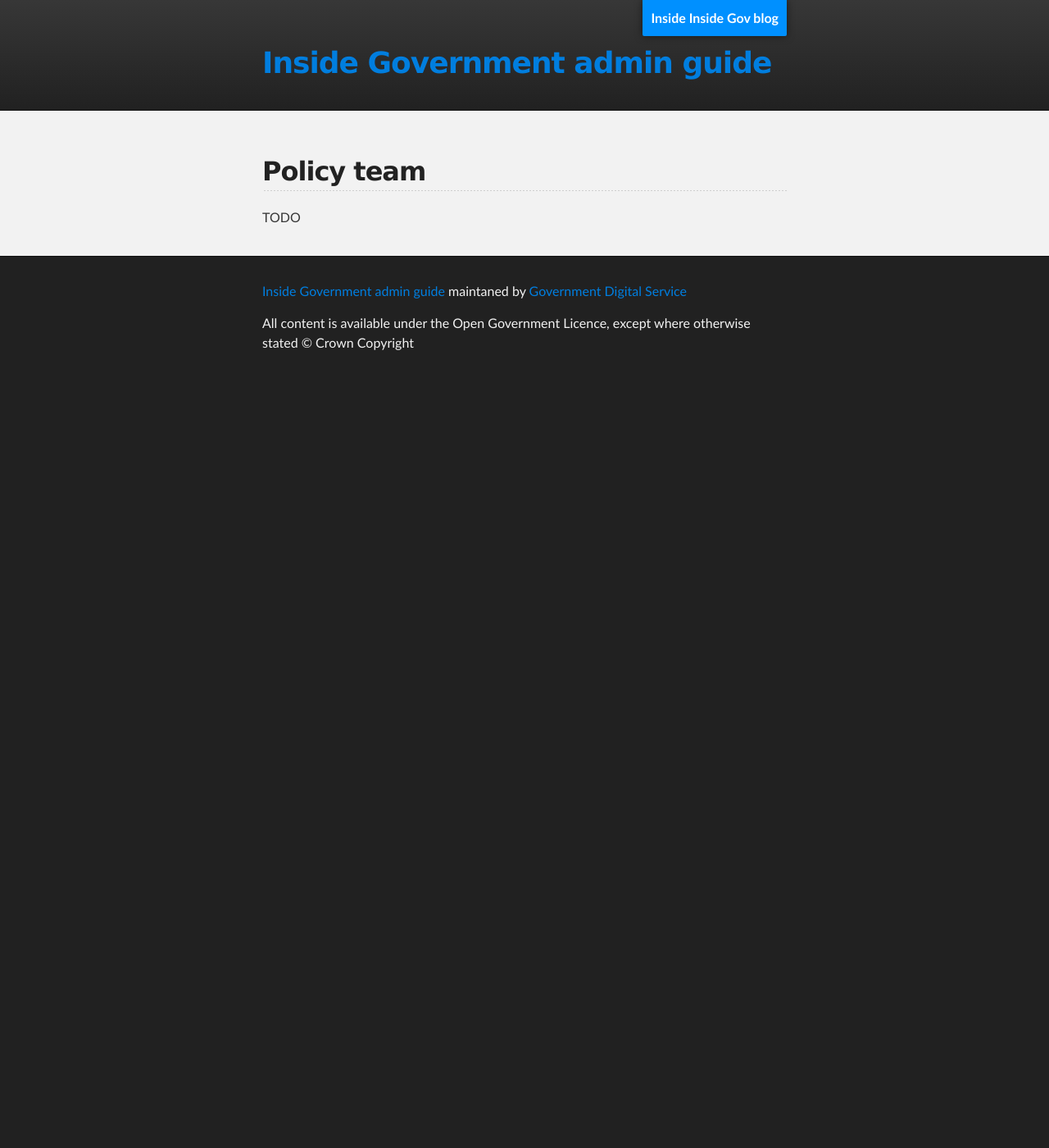
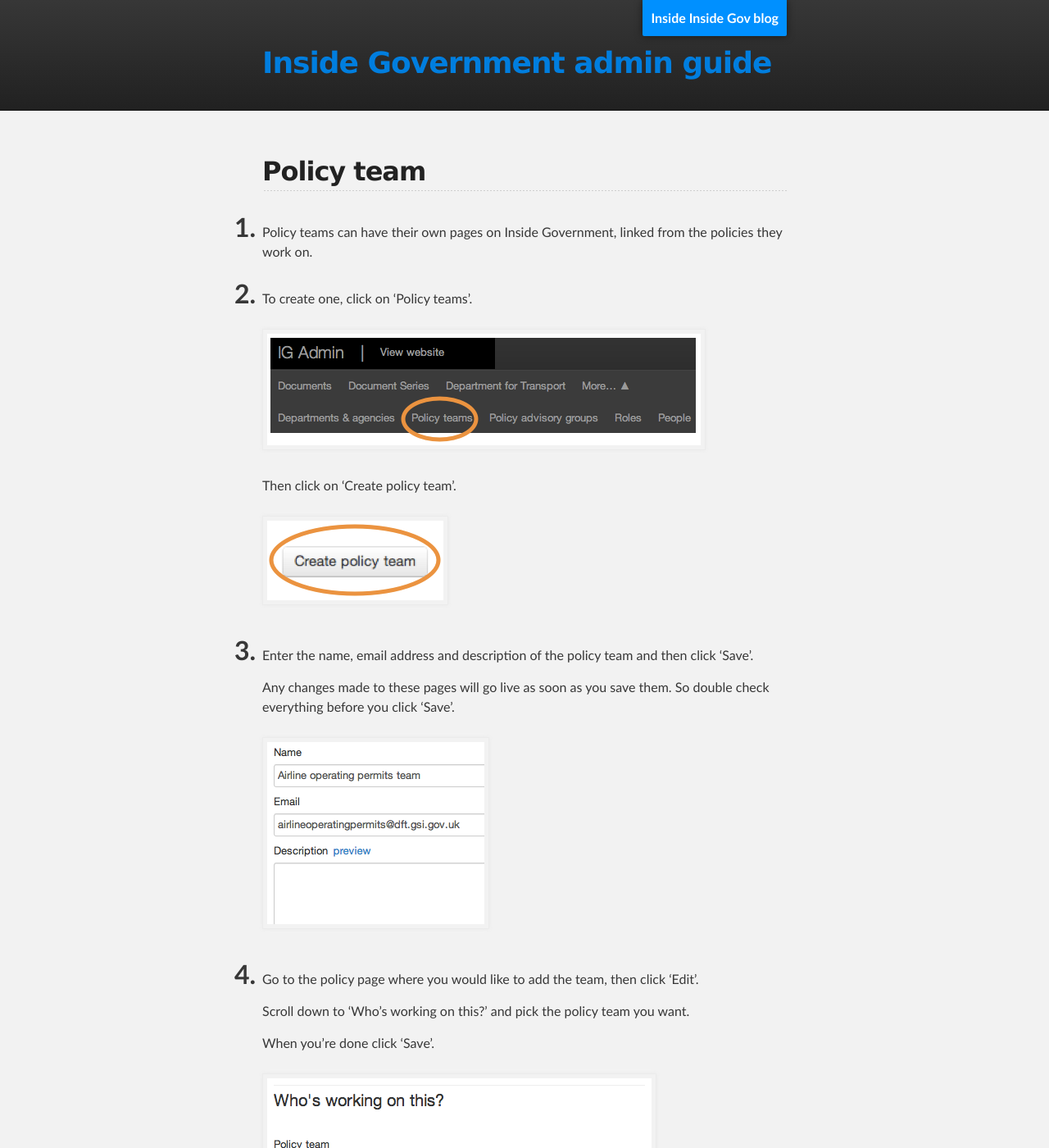
Before and after one commit to alphagov/inside-government-admin-guide, a Jekyll site: the page built from editing-other-pages/policy-team.md, in a window 1280 px wide and 1400 px high. Shown: the whole window at 82% size. Built offline with Jekyll 4.4.1, drawn with Linux system fonts in a browser that asks for light colours; some of the changed text lies outside the part shown.

Commit message:
Finished 'policy team'

```diff
--- a/editing-other-pages/policy-team.md
+++ b/editing-other-pages/policy-team.md
@@ -5,4 +5,30 @@ title: Inside Government Admin Guide - Policy team
 
 ## Policy team
 
-TODO
+1. Policy teams can have their own pages on Inside Government, linked from the policies they work on.
+
+2. To create one, click on ‘Policy teams’.
+
+	![Policy team 1](policy-team-1.png)
+
+	Then click on ‘Create policy team’.
+
+	![Policy team 2](policy-team-2.png)
+
+3. Enter the name, email address and description of the policy team and then click ‘Save’.
+
+	Any changes made to these pages will go live as soon as you save them. So double check everything before you click ‘Save'.
+
+	![Policy team 3](policy-team-3.png)
+
+4. Go to the policy page where you would like to add the team, then click ‘Edit’.
+
+	Scroll down to ‘Who’s working on this?’ and pick the policy team you want.
+
+	When you’re done click ‘Save’.
+
+	![Policy team 4](policy-team-4.png)
+
+5. Preview the page and you’ll see there’s a link to the policy team’s page.
+
+	![Policy team 5](policy-team-5.png)
```
Also changed, not shown: editing-other-pages/policy-team-1.png (added), editing-other-pages/policy-team-2.png (added), editing-other-pages/policy-team-3.png (added), editing-other-pages/policy-team-4.png (added), editing-other-pages/policy-team-5.png (added).
